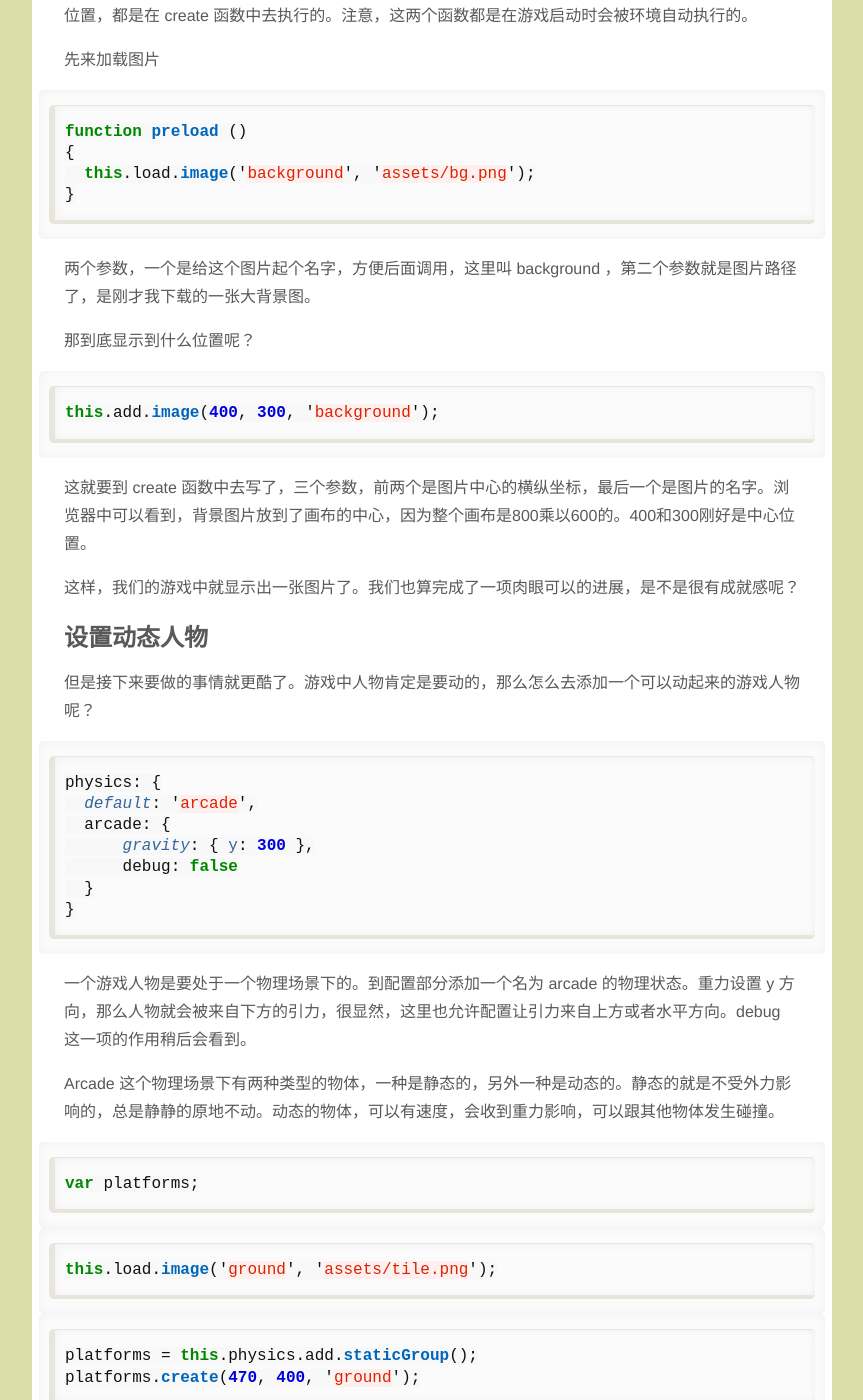
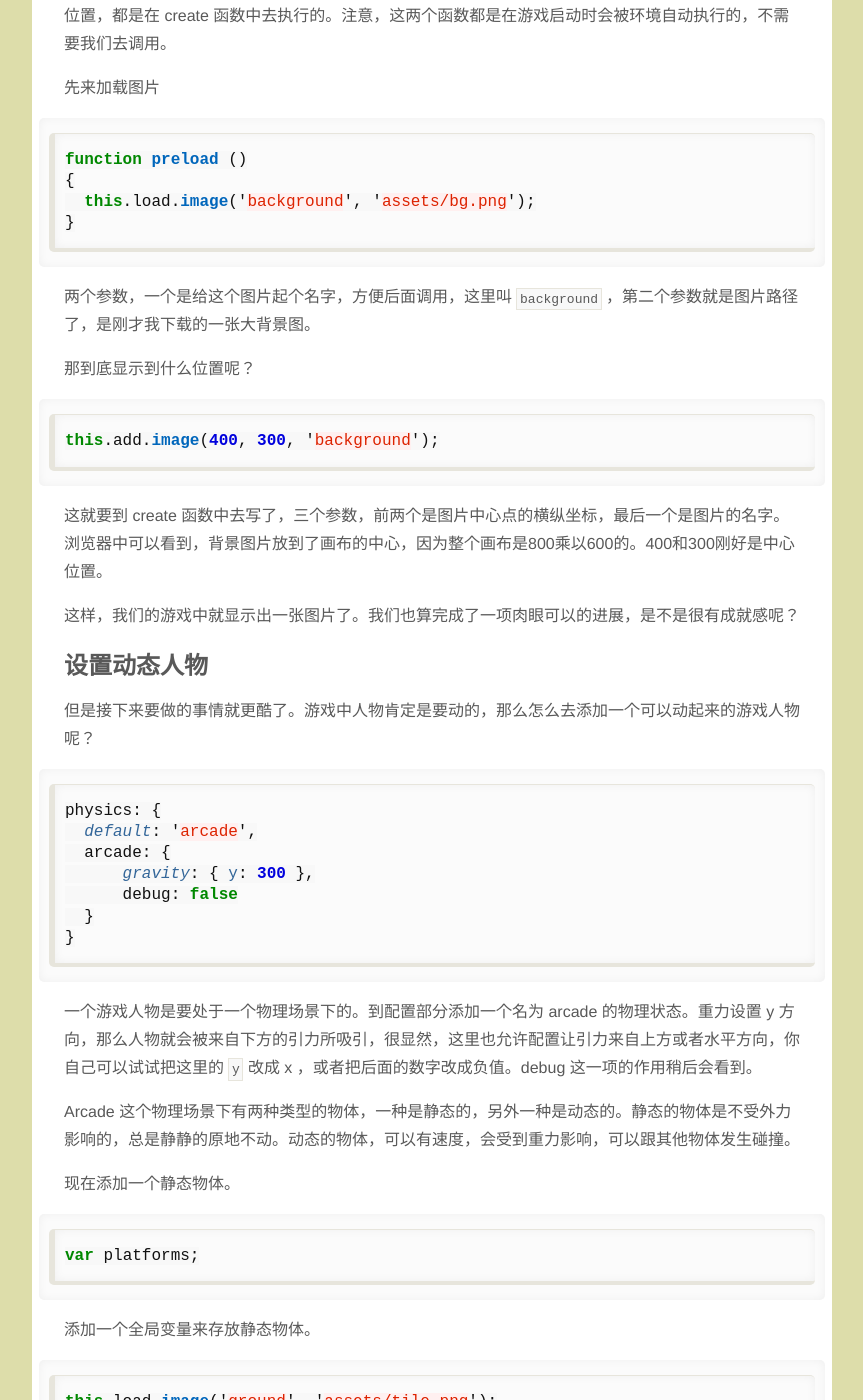
Before and after one commit to beepcrypto/beepcrypto.github.io, a Jekyll site: the page built from episodes/phaser.md, in a window 1280 px wide and 1400 px high, scrolled down 2529 px. Shown: the whole window, without its empty margins (208-1071 px from the left). Built offline with Jekyll 4.4.1, drawn with Linux system fonts in a browser that asks for light colours; some of the changed text lies outside the part shown.

Commit message:
polish the doc

````diff
--- a/episodes/phaser.md
+++ b/episodes/phaser.md
@@ -3,7 +3,7 @@ layout: episode
 title: 如何用 Phaser 开发一个简单的网页游戏
 ---
 
-我们估计 NFT 游戏接下来会迎来一个爆发期，这个视频里给大家演示一下如何快速上手 [phaser](https://phaser.io/) 。Phaser 是一套 HTML5 游戏开发框架。注意，它的优势是可以跟 [Moralis](https://moralis.io/) 和 [Aavegotchi](https://aavegotchi.com/) 无缝配合。Moralis 是一个区块链开发平台，让前端开发者可以用 JS 接口直接调用用户的区块链信息。Aavegotchi 是 NFT 数字收藏品，一个很可爱的幽灵形象，可以直接出现在游戏里。不过这个视频里面我们先不碰 Moralis 和 Aavegochi ，只是先上手 Phaser 。
+我们估计 NFT 游戏接下来会迎来一个爆发期，这个视频里给大家演示一下如何快速上手 [Phaser](https://phaser.io/) 。Phaser 是一套 HTML5 游戏开发框架。注意，它的优势是可以跟 [Moralis](https://moralis.io/) 和 [Aavegotchi](https://aavegotchi.com/) 无缝配合。Moralis 是一个区块链开发平台，让前端开发者可以用 JS 接口直接调用用户的区块链信息。Aavegotchi 是 NFT 数字收藏品，一个很可爱的幽灵形象，可以直接出现在游戏里。不过这个视频里面我们先不碰 Moralis 和 Aavegochi ，只是先上手 Phaser 。
 
 看完这个视频大家可以动手做出这样的一个游戏场景。有一个小幽灵站在一个平台上，我们可以用键盘控制它左右移动，可以让它跳起来，如果不小心它也会从平台上掉下来。首先说明一下，咱们这里演示的所有的代码，官方教程里面都有，到 [Phaser 官网](https://phaser.io)，点学习，然后可以看到官方教程了，这里有更详细的讲解，可以作为进一步的学习资料。
 
@@ -86,7 +86,7 @@ function update()
 
 可以从 [gameart2d](https://www.gameart2d.com/free-graveyard-platformer-tileset.html) 下载一些游戏中需要的图片。解压后放到项目的 `assets` 文件夹下。这个比较简单，不演示了。
 
-显示图片需要用到 preload 和 create 这两个函数。preload 顾名思义就是在程序启动之前先去加载一下资源，例如音频或者图片。而 create 就是要构建游戏场景的画面了，所以到底图片如何显示，显示到什么位置，都是在 create 函数中去执行的。注意，这两个函数都是在游戏启动时会被环境自动执行的。
+显示图片需要用到 preload 和 create 这两个函数。preload 顾名思义就是在程序启动之前先去加载一下资源，例如音频或者图片。而 create 就是要构建游戏场景的画面了，所以到底图片如何显示，显示到什么位置，都是在 create 函数中去执行的。注意，这两个函数都是在游戏启动时会被环境自动执行的，不需要我们去调用。
 
 先来加载图片
 
@@ -97,7 +97,7 @@ function preload ()
 }
 ```
 
-两个参数，一个是给这个图片起个名字，方便后面调用，这里叫 background ，第二个参数就是图片路径了，是刚才我下载的一张大背景图。
+两个参数，一个是给这个图片起个名字，方便后面调用，这里叫 `background` ，第二个参数就是图片路径了，是刚才我下载的一张大背景图。
 
 
 那到底显示到什么位置呢？
@@ -106,7 +106,7 @@ function preload ()
 this.add.image(400, 300, 'background');
 ```
 
-这就要到 create 函数中去写了，三个参数，前两个是图片中心的横纵坐标，最后一个是图片的名字。浏览器中可以看到，背景图片放到了画布的中心，因为整个画布是800乘以600的。400和300刚好是中心位置。
+这就要到 create 函数中去写了，三个参数，前两个是图片中心点的横纵坐标，最后一个是图片的名字。浏览器中可以看到，背景图片放到了画布的中心，因为整个画布是800乘以600的。400和300刚好是中心位置。
 
 这样，我们的游戏中就显示出一张图片了。我们也算完成了一项肉眼可以的进展，是不是很有成就感呢？
 
@@ -124,24 +124,30 @@ physics: {
 }
 ```
 
-一个游戏人物是要处于一个物理场景下的。到配置部分添加一个名为 arcade 的物理状态。重力设置 y 方向，那么人物就会被来自下方的引力，很显然，这里也允许配置让引力来自上方或者水平方向。debug 这一项的作用稍后会看到。
+一个游戏人物是要处于一个物理场景下的。到配置部分添加一个名为 arcade 的物理状态。重力设置 y 方向，那么人物就会被来自下方的引力所吸引，很显然，这里也允许配置让引力来自上方或者水平方向，你自己可以试试把这里的 `y` 改成 x ，或者把后面的数字改成负值。debug 这一项的作用稍后会看到。
 
-Arcade 这个物理场景下有两种类型的物体，一种是静态的，另外一种是动态的。静态的就是不受外力影响的，总是静静的原地不动。动态的物体，可以有速度，会收到重力影响，可以跟其他物体发生碰撞。
+Arcade 这个物理场景下有两种类型的物体，一种是静态的，另外一种是动态的。静态的物体是不受外力影响的，总是静静的原地不动。动态的物体，可以有速度，会受到重力影响，可以跟其他物体发生碰撞。
+
+现在添加一个静态物体。
 
 ```js
 var platforms;
 ```
 
+添加一个全局变量来存放静态物体。
+
 ```js
 this.load.image('ground', 'assets/tile.png');
 ```
+
+更刚才类似的流程，到 preload 函数中，先加载图片。
 
 ```js
 platforms = this.physics.add.staticGroup();
 platforms.create(470, 400, 'ground');
 ```
 
-添加一个全局变量来存放静态物体。到 preload 函数中，加载一个合适的图片，到 create 函数中，先来添加一个静态物体，设置合适的坐标摆放一下。
+最后到 create 函数中，来添加一个静态物体，设置合适的坐标摆放一下。
 
 浏览器可以看到，图片有点太大了。
 
@@ -172,10 +178,9 @@ platforms.create(594, 400, 'ground').setScale(0.5).refreshBody();
 platforms.create(657, 400, 'ground').setScale(0.5).refreshBody();
 ```
 
-接下来，把图片摆成一排，形成一个平台。
+接下来，设置合适的坐标值，用这张图片摆成一排，形成一个平台。
 
-
-好，静态物体添加好了，下面来添加可以移动的人物。
+好，静态物体添加好了，下面来添加动态的人物。
 
 ```js
 var player;
@@ -201,22 +206,21 @@ player = this.physics.add.sprite(500, 250, 'player').setScale(0.3).refreshBody()
 this.physics.add.collider(player, platforms);
 ```
 
-需要做的是到 create 函数中添加这一句，这样，两个物体之间就会碰撞，而不是直接忽视。
+需要做的是到 create 函数中添加这一句，这样，这两个物体之间就会碰撞，而不是直接忽视。
 
-
-但是如何让这个小人物动起来呢？这里的主角就是 update 函数了。一个游戏之所以人眼看起来图像很平滑，就是因为场景会在一秒之内更新很多次。update 函数会在游戏启动后，每秒被执行60次。
+但是如何让这个人物动起来呢？这里的主角就是 update 函数了。一个游戏之所以人眼看起来图像可以平滑移动，就是因为场景会在一秒之内更新很多次。update 函数会在游戏启动后，每秒被执行60次。正好可以用来存放一些对游戏进行动态控制的语句。
 
 ```js
 var cursors;
 ```
 
-定义一个全局变量 cursors 。
+首先，定义一个全局变量 cursors 。
 
 ```js
 cursors = this.input.keyboard.createCursorKeys();
 ```
 
-create 函数里面添加这一条，一般通过 cursors 获取到键盘状态。
+接下来， create 函数里面添加这一条，让 cursors 获取到键盘状态。
 
 
 ```js
@@ -234,17 +238,15 @@ else {
 
 ```
 
-update 中的函数很直观。如果做方向键被按下，那就让人物获得一向左的速度，如果右键按下那就速度向右，抬起左右键的时候，让速度归零。
-
+最后要在 update 中添加的语句就很直观了。如果做方向键被按下，那就让人物获得一向左的速度，如果右键按下那就速度向右，抬起左右键的时候，让速度归零。
 
 还有一种情况就是我们希望人物能跳起来。
-
 
 ```js
 player.setBounce(0.4);
 ```
 
-create 函数中添加一下落地反弹的力度。
+create 函数中添加一下落地反弹的力度，这是一个动画效果了，一会儿浏览器中就会看到。
 
 ```js
 if (cursors.up.isDown && player.body.touching.down)
@@ -253,10 +255,9 @@ if (cursors.up.isDown && player.body.touching.down)
 }
 ```
 
-`player.body.touching.down` 保证了，只有当人物的下方是跟其他物体接触的时候，按方向键才会有向上的速度。具体的介绍可以参考官网的 [API 文档](https://newdocs.phaser.io/docs/3.55.2/Phaser.Physics.Arcade.Body#touching)
-
+我们希望当上方向键按下去的时候，人物获得一个向上的速度。由于重力的作用，这个速度最终会归零，然后为负，也就是说人物最终会重新落地。这是一个典型的跳跃了，但是我们可能不希望的是，人物的脚已经离地了，还能继续踩着空气往上跳。而 `player.body.touching.down` 保证了，只有当人物的下方是跟其他物体接触的时候，按上方向键才会有向上的速度。具体的介绍可以参考官网的 [API 文档](https://newdocs.phaser.io/docs/3.55.2/Phaser.Physics.Arcade.Body#touching)。
 
 
 ## 总结
 
-把 `debug` 改成 false ，这样浏览器中可以看到，我们可以正常控制人物了。
+把 `debug` 改成 false ，这样浏览器中可以看到，我们可以正常控制人物了，达成了这集视频我们想要达成的效果。我们学到了，如何给游戏添加图片，设置静态和动态物体，并且让这两类物体发生碰撞关系，学会了用键盘控制人物的运动。但是我们还没有碰的是，如何让游戏可以读取区块链信息，或者在游戏中价值一些 NFT 资源。这些任务我们在后续的视频中会有介绍。我是 Peter ，拜拜。
````
Also changed, not shown: other parts of episodes/phaser.md (+2 -2 lines).
